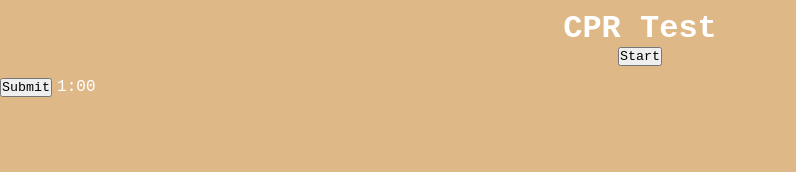
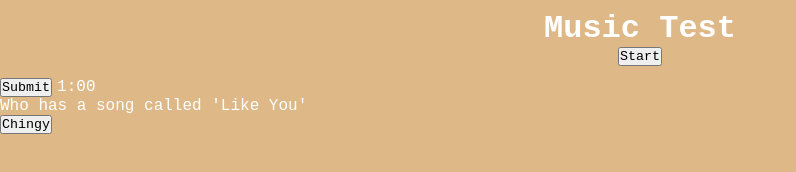
Before and after one commit to EdwardArana/webapiHw, a plain HTML site: page index.html in a window 1280 px wide. Shown: the whole page, without its empty margins (0-796 px from the left). Drawn offline with Linux system fonts and the light colour scheme.

Commit message:
making my questions pop up on the screen

```diff
--- a/index.html
+++ b/index.html
@@ -8,13 +8,17 @@
     <title>CPR Test</title>
 </head>
 <header>
-    <h1>CPR Test</h1>
+    <h1>Music Test</h1>
     <button id="start">Start</button>
 </header>
 <body>
     <button id="submit">Submit</button>
     <span id = "timer">1:00</span>
-    <div id = "quiz"></div>
+    <div id = "quiz">
+        <div id = "question"></div>
+        <div id = "answers"></div>
+
+    </div>
     <script src="javascript.js"></script>
 </body>
 </html>
--- a/javascript.js
+++ b/javascript.js
@@ -1,10 +1,13 @@
 var startButton = document.querySelector("start");
-var score = document.querySelector("");
-var leaderBoard = document.querySelector("");
+// var score = document.querySelector("");
+// var leaderBoard = document.querySelector("");
+var questionDiv = document.querySelector("#question");
+var answersDiv = document.querySelector("#answers");
+var questionIndex = 0;
 
 var testQuestions = [
     {
-        question1: "Who has a song called 'Like You' ",
+        question: "Who has a song called 'Like You' ",
         answers: {
 
             a: "Chingy",
@@ -12,9 +15,10 @@ var testQuestions = [
             c: "Lil Romeo",
             d: "Ja Rule",
         },
-        correctAnswer: b,
-
-        question2: "Who is the lowest rating artist?",
+        correctAnswer: "Bow Wow"
+    },
+    {
+        question: "Who is the lowest rating artist?",
         answers: {
 
             a: "Iggy Azalea",
@@ -22,25 +26,74 @@ var testQuestions = [
             c: "Beyonce",
             d: "Ariana Grande",
         },
-        correctAnswer: a,
-
-        question3: "Who sang the song Jump?",
+        correctAnswer: "Iggy Azalea"
+    },
+    {
+        question: "Who sang the song Jump?",
         answers: {
             a: "Lil Romeo",
             b: "Kris Kross",
             c: "Drake",
             d: "Will Thorne",
         },
-        correctAnswer: b,
-
-        question4: "Who sang the popular song 'It's Hip To Be Square'",
+        correctAnswer: "Kris Kross"
+    },
+    {
+        question: "Who sang the popular song 'It's Hip To Be Square'",
         answers: {
             a: "Huey Lewis and The News",
             b: "Tom Swayer",
             c: "Tom Petty",
             d: "Rush",
         },
-        correctAnswer: c,
+        correctAnswer: "Huey Lewis and The News"
 
     }
 ];
+
+
+
+
+function getCurrentQuestion(){
+    questionDiv.textContent=testQuestions[questionIndex].question
+    var answerOne = document.createElement("button")
+    answerOne.textContent=testQuestions[questionIndex].answers.a
+    answersDiv.appendChild(answerOne)
+}
+
+getCurrentQuestion();
+
+
+// on click event, when i click start the timer starts and it displays the first question.
+// when the user answers a question we need to do the logic to check if they selected the right answer, and incrament the question index to display the next question.
+
+
+
+
+
+
+
+
+
+
+
+
+
+
+
+
+function startTimer(){
+    var time = 20;
+    var timerElement = document.querySelector(".timer_Text");
+
+    timerElement.innerHTML="";
+    var timer = setInterval(function(){
+        time --
+        timerElement.textContent=time
+        if (time === 0) {
+            clearInterval(timer);
+
+        }
+    }, 1000);
+
+}
```
